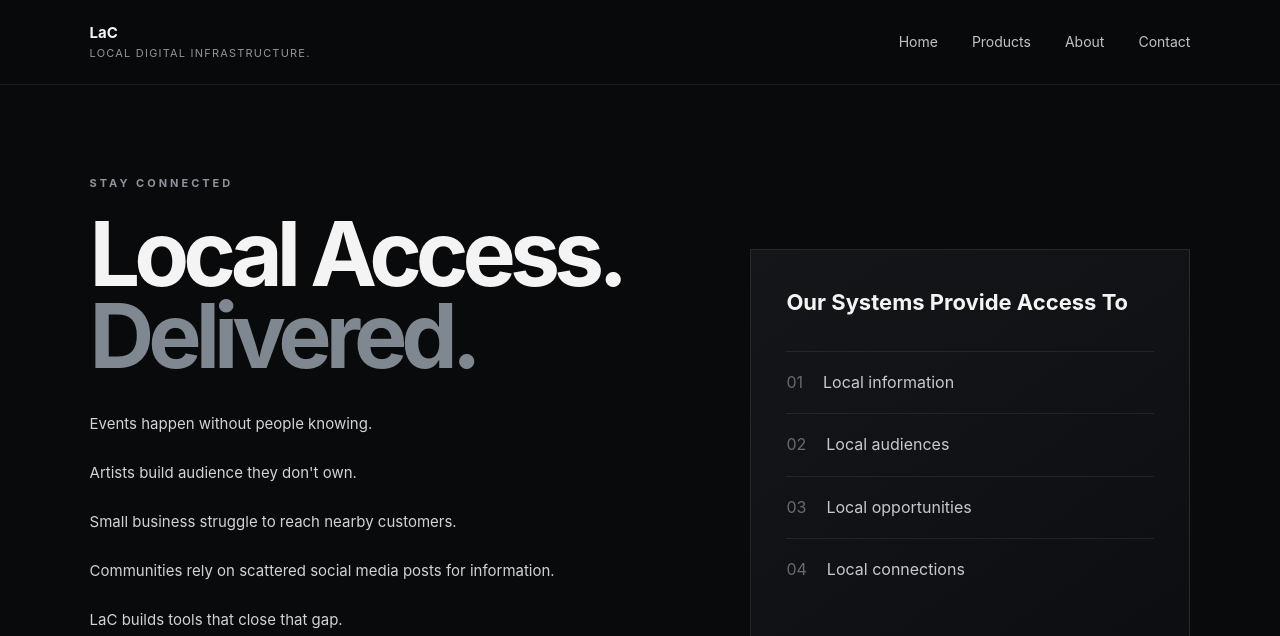
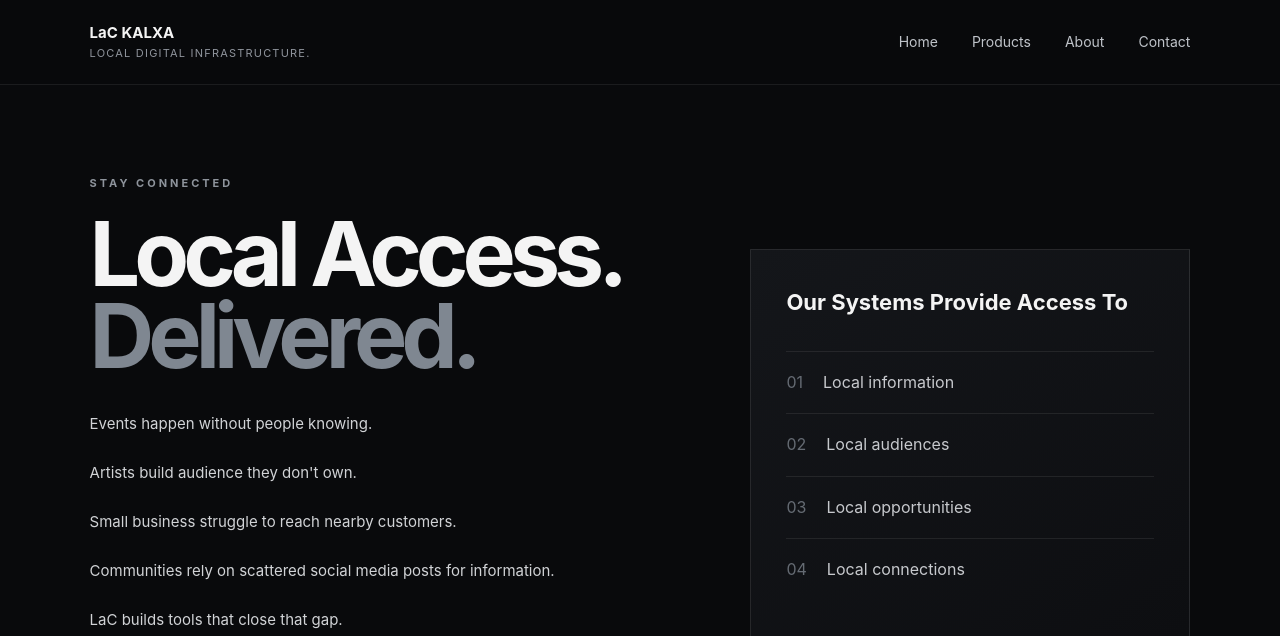
Before and after one commit to LasieHlongwane/mymain-website, a Flask app: page / in a window 1280 px wide. Shown: the top 636 px of the page. Run offline with Flask 3, Linux system fonts and the light colour scheme.

Commit message:
Update title and brand text in index.html

```diff
--- a/templates/index.html
+++ b/templates/index.html
@@ -8,7 +8,7 @@
         content="width=device-width, initial-scale=1.0"
     >
 
-    <title>LAC | Local Access Courier</title>
+    <title>LAC KALXA | Local Access Courier</title>
 
     <meta
         name="description"
@@ -34,7 +34,7 @@
 
 
         <div class="brand-text">
-            <strong>LaC</strong>
+            <strong>LaC KALXA</strong>
             <span>LOCAL DIGITAL INFRASTRUCTURE.</span>
         </div>
 
```
